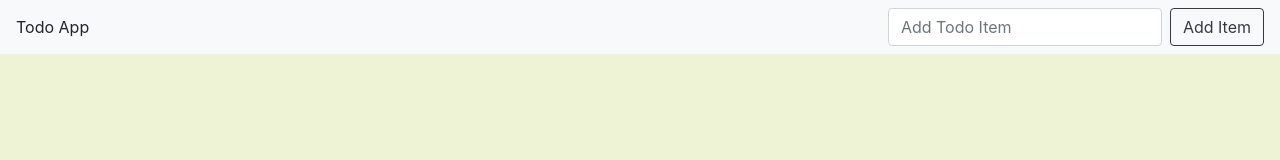
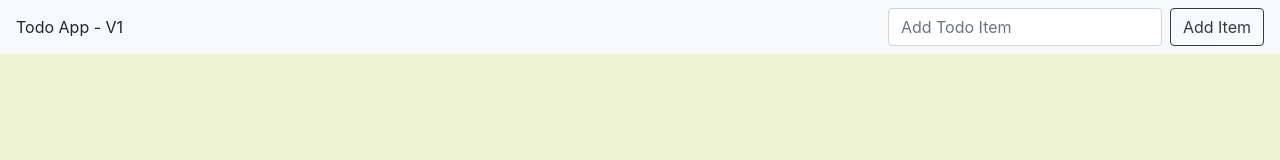
Before and after one commit to sanjaysaini2000/react-todo-app, a React (Create React App) app: page / in a window 1280 px wide. Shown: the top 160 px of the page. Built offline with nearby package versions, Linux system fonts and the light colour scheme.

Commit message:
version-1

```diff
--- a/src/components/navBar.jsx
+++ b/src/components/navBar.jsx
@@ -5,7 +5,7 @@ export default class NavBar extends Component {
   render() {
     return (
       <nav className="navbar navbar-expand-lg navbar-light bg-light">
-        Todo App
+        Todo App - V1
         <button
           className="navbar-toggler"
           type="button"
```
